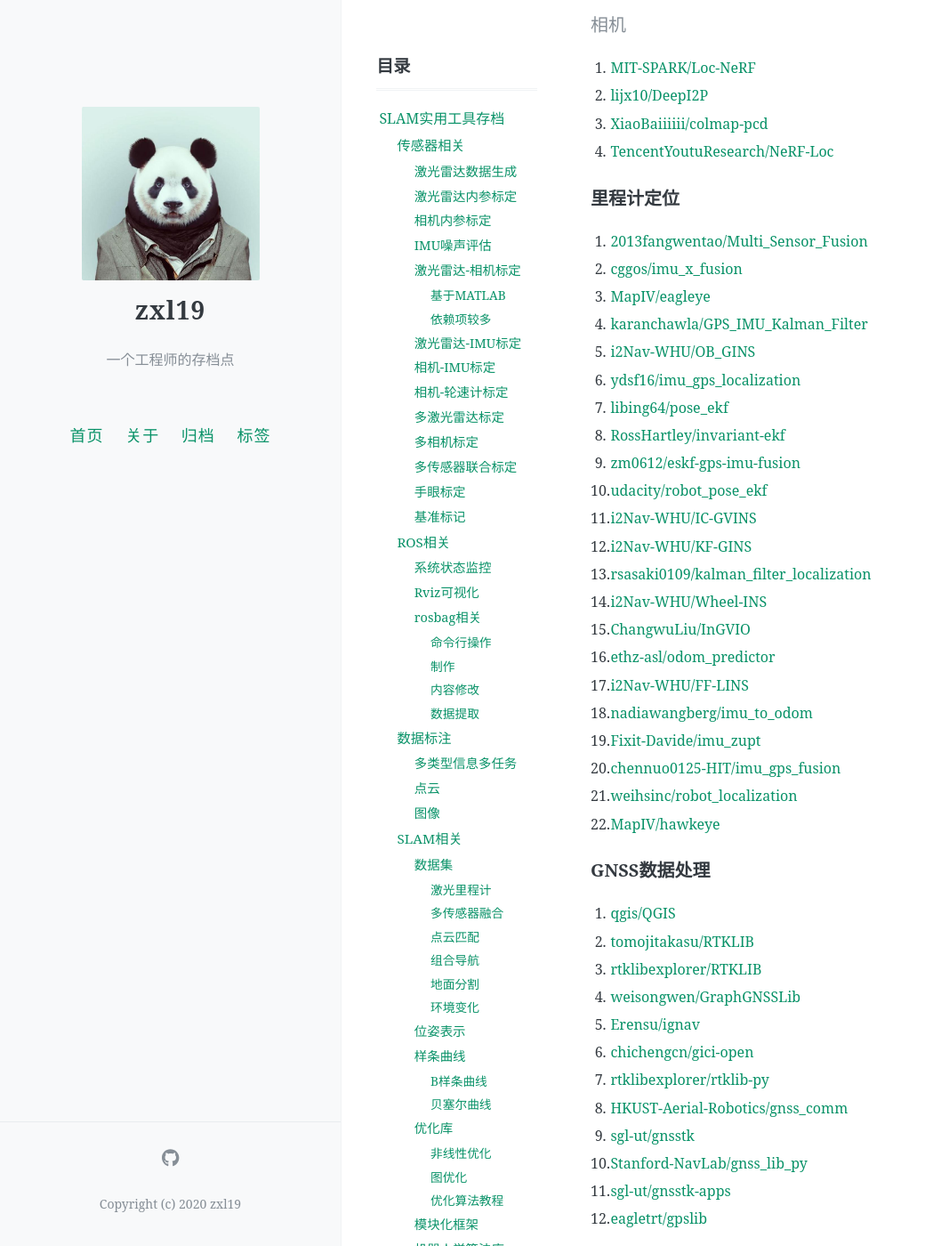
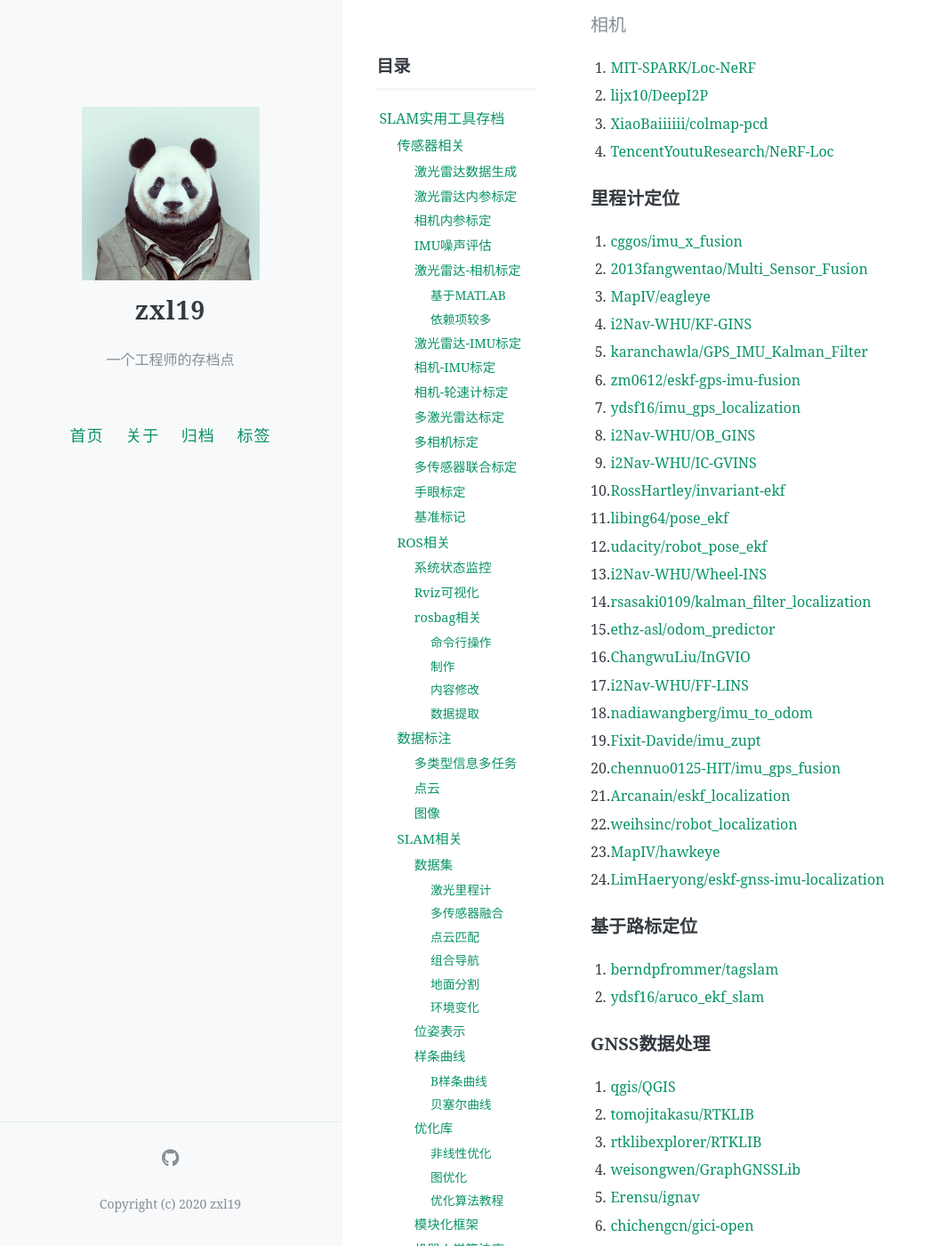
Before and after one commit to zxl19/zxl19.github.io, a Jekyll site: the page built from _posts/2021-05-25-slam-tool.md, in a window 1280 px wide and 1400 px high, scrolled down 20190 px. Shown: the whole window at 89% size, without its empty margins (0-1058 px from the left). Built offline with Jekyll 4.4.1, drawn with Linux system fonts in a browser that asks for light colours; comment, search, counter and statistics services are not loaded; some of the changed text lies outside the part shown.

Commit message:
Update Posts

```diff
--- a/_posts/2021-05-25-slam-tool.md
+++ b/_posts/2021-05-25-slam-tool.md
@@ -718,28 +718,35 @@ pinned: false
 
 ### 里程计定位
 
-1. [2013fangwentao/Multi_Sensor_Fusion](https://github.com/2013fangwentao/Multi_Sensor_Fusion)
-2. [cggos/imu_x_fusion](https://github.com/cggos/imu_x_fusion)
+1. [cggos/imu_x_fusion](https://github.com/cggos/imu_x_fusion)
+2. [2013fangwentao/Multi_Sensor_Fusion](https://github.com/2013fangwentao/Multi_Sensor_Fusion)
 3. [MapIV/eagleye](https://github.com/MapIV/eagleye)
-4. [karanchawla/GPS_IMU_Kalman_Filter](https://github.com/karanchawla/GPS_IMU_Kalman_Filter)
-5. [i2Nav-WHU/OB_GINS](https://github.com/i2Nav-WHU/OB_GINS)
-6. [ydsf16/imu_gps_localization](https://github.com/ydsf16/imu_gps_localization)
-7. [libing64/pose_ekf](https://github.com/libing64/pose_ekf)
-8. [RossHartley/invariant-ekf](https://github.com/RossHartley/invariant-ekf)
-9. [zm0612/eskf-gps-imu-fusion](https://github.com/zm0612/eskf-gps-imu-fusion)
-10. [udacity/robot_pose_ekf](https://github.com/udacity/robot_pose_ekf)
-11. [i2Nav-WHU/IC-GVINS](https://github.com/i2Nav-WHU/IC-GVINS)
-12. [i2Nav-WHU/KF-GINS](https://github.com/i2Nav-WHU/KF-GINS)
-13. [rsasaki0109/kalman_filter_localization](https://github.com/rsasaki0109/kalman_filter_localization)
-14. [i2Nav-WHU/Wheel-INS](https://github.com/i2Nav-WHU/Wheel-INS)
-15. [ChangwuLiu/InGVIO](https://github.com/ChangwuLiu/InGVIO)
-16. [ethz-asl/odom_predictor](https://github.com/ethz-asl/odom_predictor)
+4. [i2Nav-WHU/KF-GINS](https://github.com/i2Nav-WHU/KF-GINS)
+5. [karanchawla/GPS_IMU_Kalman_Filter](https://github.com/karanchawla/GPS_IMU_Kalman_Filter)
+6. [zm0612/eskf-gps-imu-fusion](https://github.com/zm0612/eskf-gps-imu-fusion)
+7. [ydsf16/imu_gps_localization](https://github.com/ydsf16/imu_gps_localization)
+8. [i2Nav-WHU/OB_GINS](https://github.com/i2Nav-WHU/OB_GINS)
+9. [i2Nav-WHU/IC-GVINS](https://github.com/i2Nav-WHU/IC-GVINS)
+10. [RossHartley/invariant-ekf](https://github.com/RossHartley/invariant-ekf)
+11. [libing64/pose_ekf](https://github.com/libing64/pose_ekf)
+12. [udacity/robot_pose_ekf](https://github.com/udacity/robot_pose_ekf)
+13. [i2Nav-WHU/Wheel-INS](https://github.com/i2Nav-WHU/Wheel-INS)
+14. [rsasaki0109/kalman_filter_localization](https://github.com/rsasaki0109/kalman_filter_localization)
+15. [ethz-asl/odom_predictor](https://github.com/ethz-asl/odom_predictor)
+16. [ChangwuLiu/InGVIO](https://github.com/ChangwuLiu/InGVIO)
 17. [i2Nav-WHU/FF-LINS](https://github.com/i2Nav-WHU/FF-LINS)
 18. [nadiawangberg/imu_to_odom](https://github.com/nadiawangberg/imu_to_odom)
 19. [Fixit-Davide/imu_zupt](https://github.com/Fixit-Davide/imu_zupt)
 20. [chennuo0125-HIT/imu_gps_fusion](https://github.com/chennuo0125-HIT/imu_gps_fusion)
-21. [weihsinc/robot_localization](https://github.com/weihsinc/robot_localization)
-22. [MapIV/hawkeye](https://github.com/MapIV/hawkeye)
+21. [Arcanain/eskf_localization](https://github.com/Arcanain/eskf_localization)
+22. [weihsinc/robot_localization](https://github.com/weihsinc/robot_localization)
+23. [MapIV/hawkeye](https://github.com/MapIV/hawkeye)
+24. [LimHaeryong/eskf-gnss-imu-localization](https://github.com/LimHaeryong/eskf-gnss-imu-localization)
+
+### 基于路标定位
+
+1. [berndpfrommer/tagslam](https://github.com/berndpfrommer/tagslam)
+2. [ydsf16/aruco_ekf_slam](https://github.com/ydsf16/aruco_ekf_slam)
 
 ### GNSS数据处理
 
```
Also changed, not shown: other parts of _posts/2021-05-25-slam-tool.md (+7 -6 lines), _posts/2021-10-11-terminal-tool.md (+2 -1 lines), _posts/2022-10-11-slam-material.md (+5 -5 lines).
